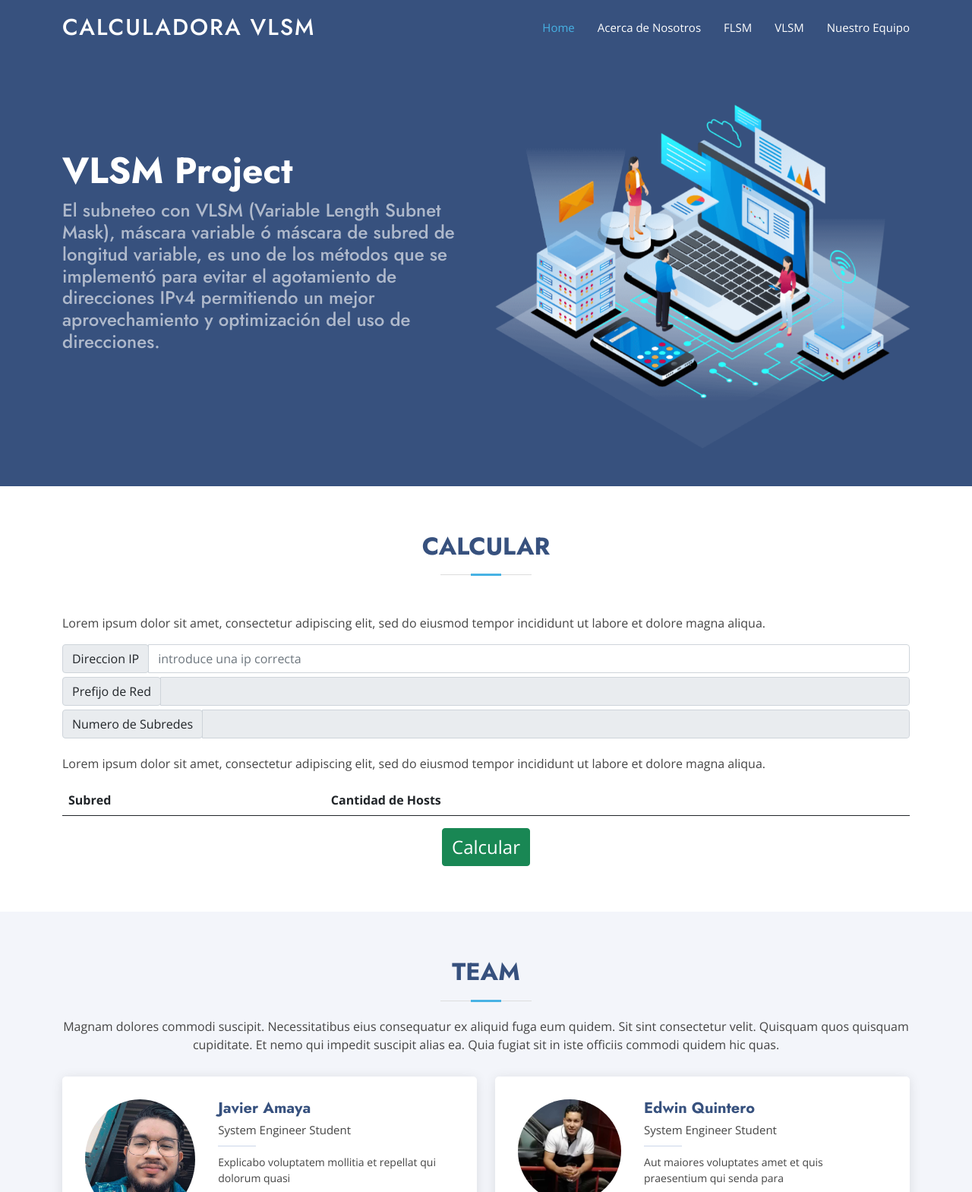
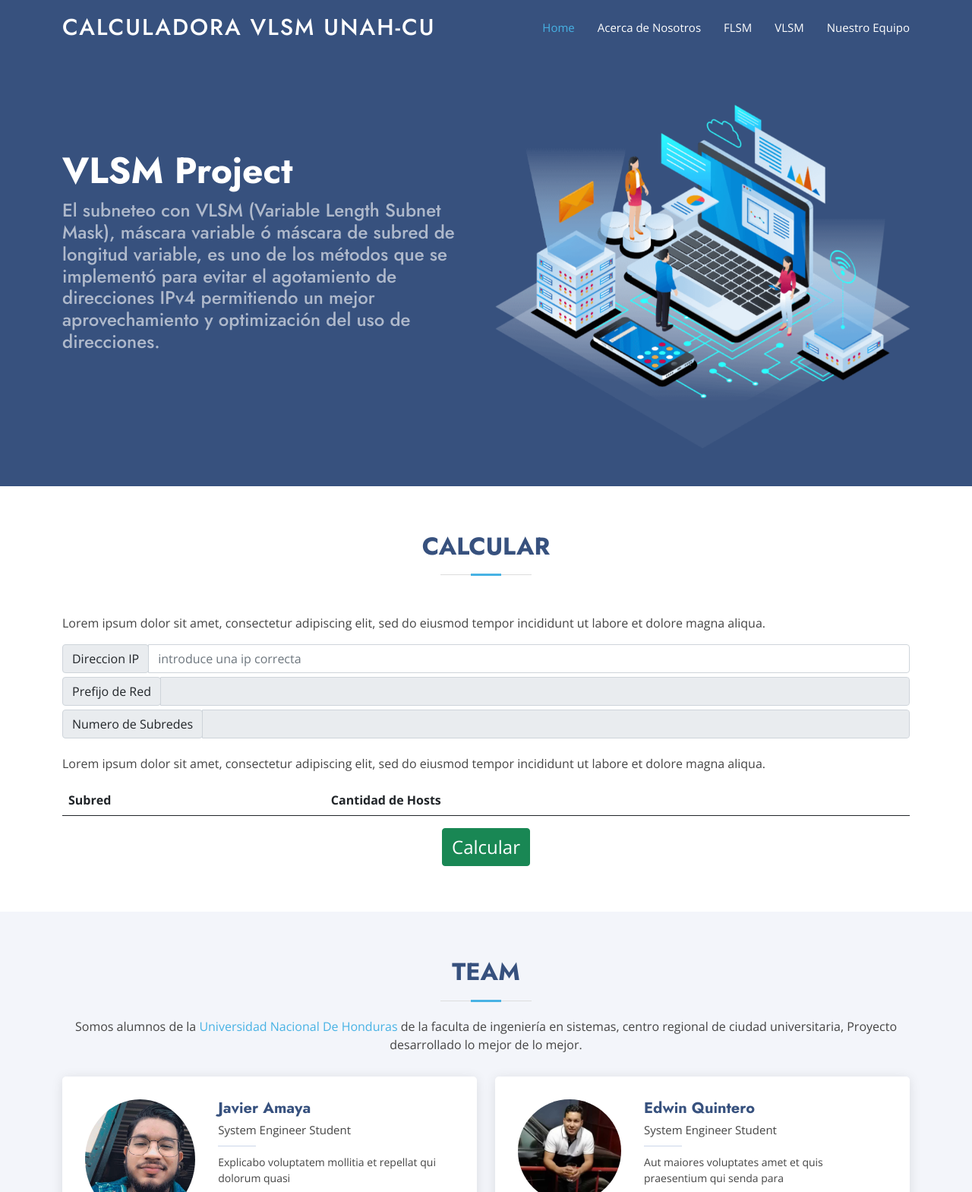
Before and after one commit to EdwinQuintero01246/VLSM, a plain HTML site: page index.html in a window 1280 px wide. Shown: the top 1569 px of the page at 76% size. Drawn offline with nearby package versions, Linux system fonts and the light colour scheme; files whose address does not match are found by name.

Commit message:
Full Proyect

```diff
--- a/index.html
+++ b/index.html
@@ -37,7 +37,7 @@
   <header id="header" class="fixed-top ">
     <div class="container d-flex align-items-center">
 
-      <h1 class="logo me-auto"><a href="index.html">CALCULADORA VLSM</a></h1>
+      <h1 class="logo me-auto"><a href="index.html">CALCULADORA VLSM UNAH-CU</a></h1>
       <!-- Uncomment below if you prefer to use an image logo -->
       <!-- <a href="index.html" class="logo me-auto"><img src="assets/img/logo.png" alt="" class="img-fluid"></a>-->
 
@@ -162,7 +162,7 @@
 
         <div class="section-title">
           <h2>Team</h2>
-          <p>Magnam dolores commodi suscipit. Necessitatibus eius consequatur ex aliquid fuga eum quidem. Sit sint consectetur velit. Quisquam quos quisquam cupiditate. Et nemo qui impedit suscipit alias ea. Quia fugiat sit in iste officiis commodi quidem hic quas.</p>
+          <p>Somos alumnos de la <a href="https://www.unah.edu.hn/">Universidad Nacional De Honduras</a> de la faculta de ingeniería en sistemas, centro regional de ciudad universitaria, Proyecto desarrollado lo mejor de lo mejor.</p>
         </div>
 
         <div class="row">
```
